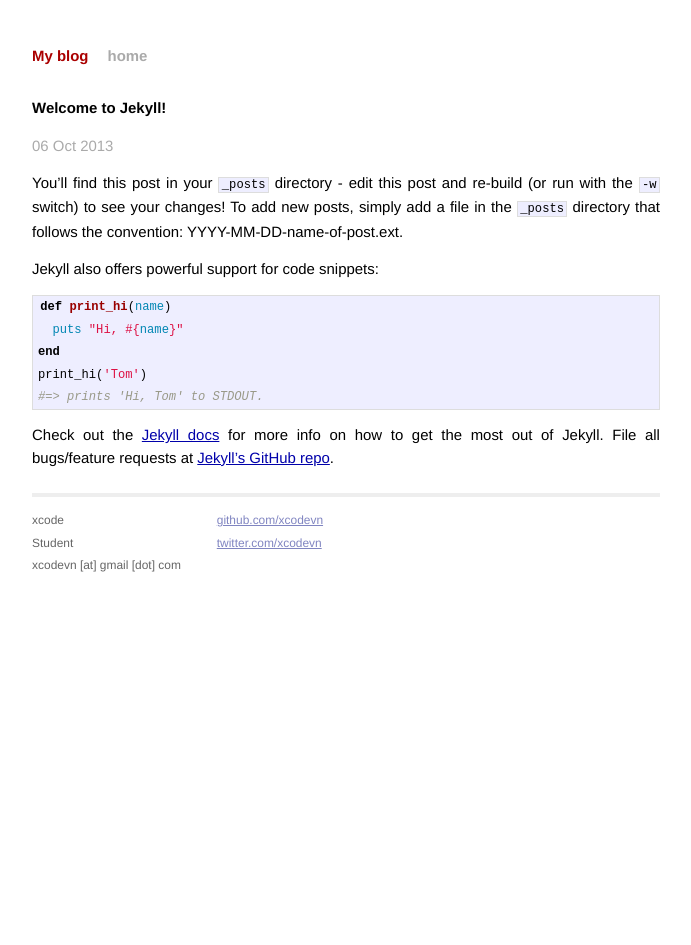
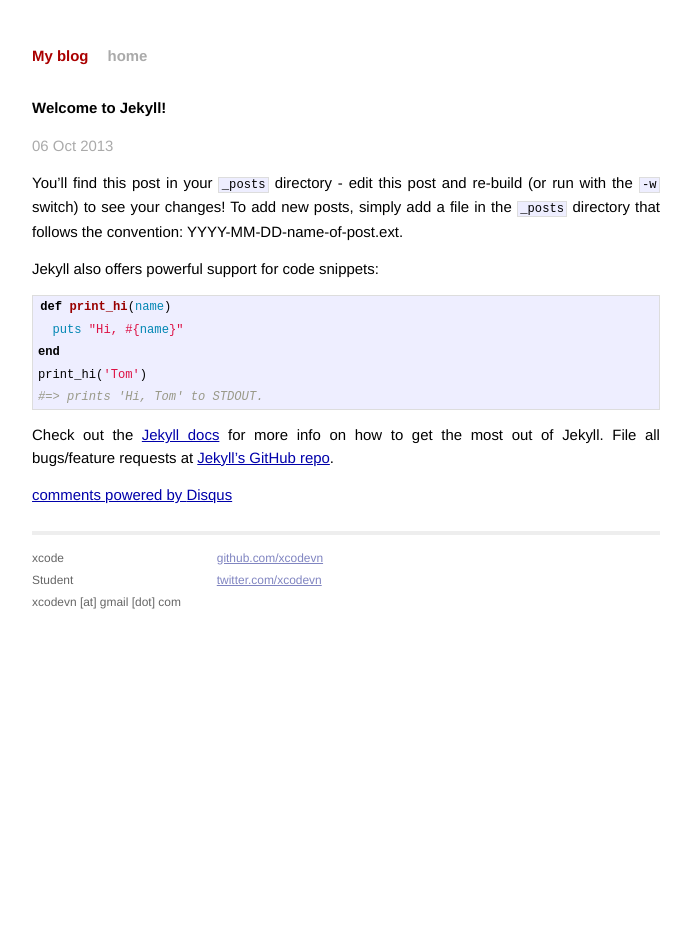
Before and after one commit to xcodevn/xcodevn.github.io, a Jekyll site: the page built from _posts/2013-10-06-welcome-to-jekyll.markdown, in a window 1280 px wide. Shown: the whole page, without its empty margins (294-985 px from the left). Built offline with Jekyll 4.4.1, drawn with Linux system fonts in a browser that asks for light colours; Markdown is read by kramdown in place of the engine named in the settings; comment, search, counter and statistics services are not loaded; some of the changed lines change nothing that is shown.

Commit message:
Now, you can comment my post

```diff
--- a/_config.yml
+++ b/_config.yml
@@ -1,3 +1,4 @@
 name: My blog
 markdown: redcarpet
 pygments: true
+comments: true
--- a/_layouts/post.html
+++ b/_layouts/post.html
@@ -7,3 +7,20 @@
 <div class="post">
 {{ content }}
 </div>
+{{ % if page.comments % }}
+    <div id="disqus_thread"></div>
+    <script type="text/javascript">
+        /* * * CONFIGURATION VARIABLES: EDIT BEFORE PASTING INTO YOUR WEBPAGE * * */
+        var disqus_shortname = 'xcodeblog'; // required: replace example with your forum shortname
+
+        /* * * DON'T EDIT BELOW THIS LINE * * */
+        (function() {
+            var dsq = document.createElement('script'); dsq.type = 'text/javascript'; dsq.async = true;
+            dsq.src = '//' + disqus_shortname + '.disqus.com/embed.js';
+            (document.getElementsByTagName('head')[0] || document.getElementsByTagName('body')[0]).appendChild(dsq);
+        })();
+    </script>
+    <noscript>Please enable JavaScript to view the <a href="http://disqus.com/?ref_noscript">comments powered by Disqus.</a></noscript>
+    <a href="http://disqus.com" class="dsq-brlink">comments powered by <span class="logo-disqus">Disqus</span></a>
+
+{{ % endif % }}
```
